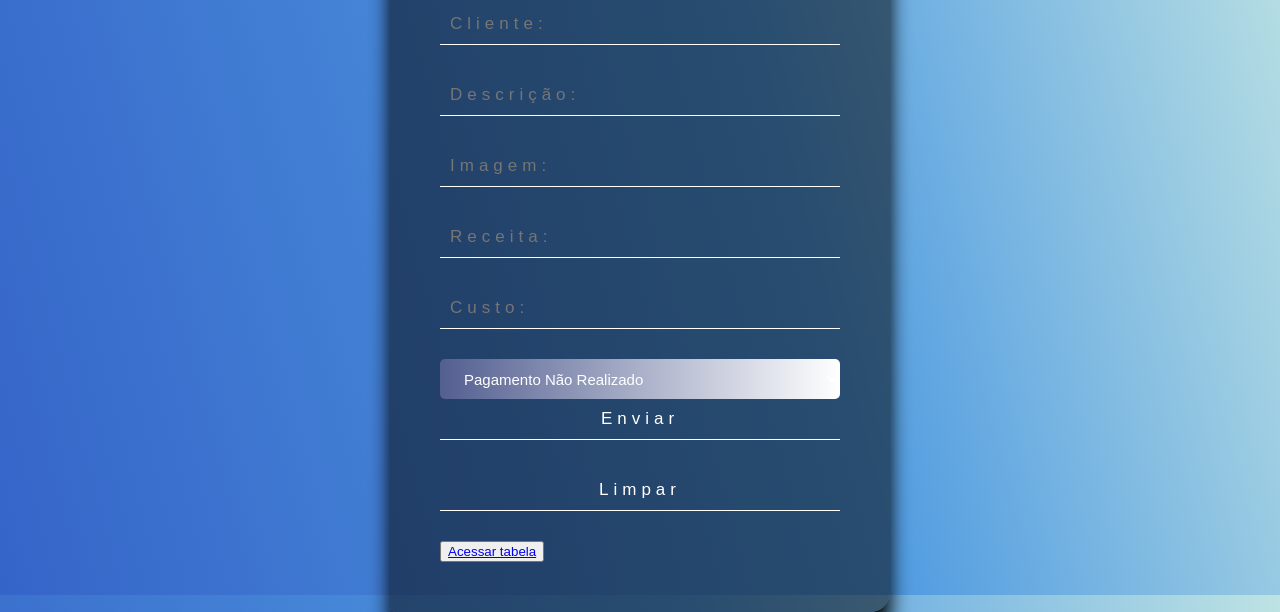
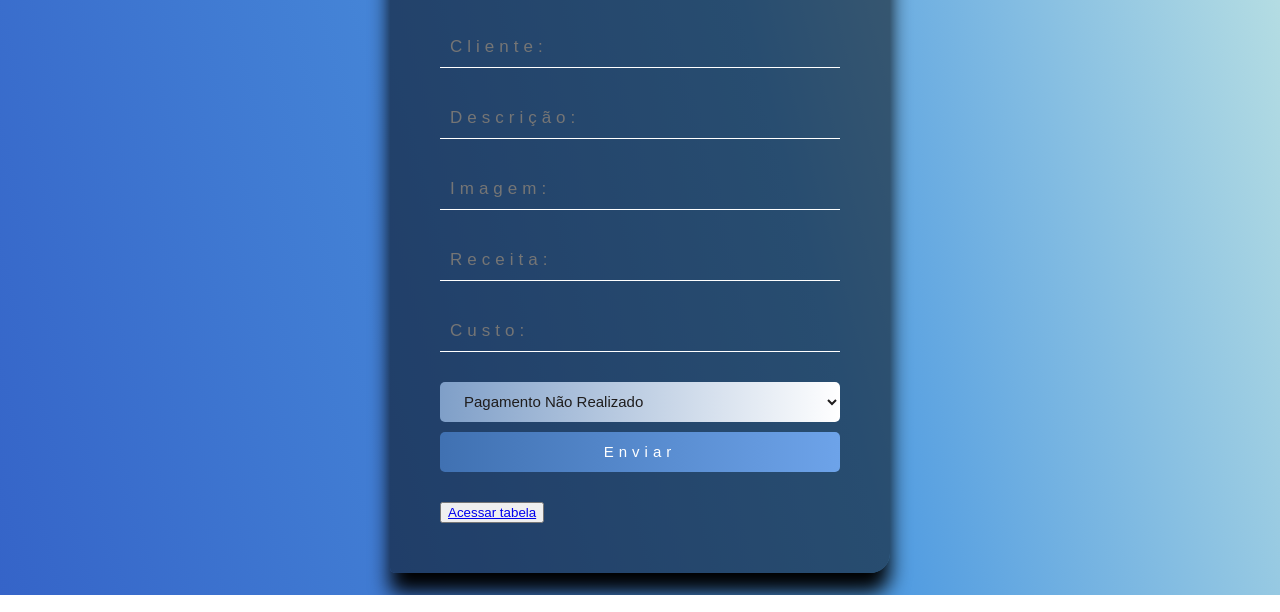
Before and after one commit to DevDaviDias/Pai-e-filho-refrigera-ao, a plain HTML site: page index.html in a window 1280 px wide. Shown: the part 205-817 px from the top of the page. Drawn offline with Linux system fonts and the light colour scheme; a web font is replaced by a local one.

Commit message:
estling v3

```diff
--- a/index.html
+++ b/index.html
@@ -27,16 +27,16 @@
                 <option value="Nao">Pagamento Não Realizado</option>
                 <option value="Sim">Pagamento Realizado</option>
             </select><br>
-            <input class="itensS" type="submit" value="Enviar"/>
-            <input class="itensS" type="reset" value="Limpar"/>
+            <input class="Enviar" type="submit" value="Enviar"/>
+
         </form>
 
 
-    <section>
-        <button >
+
+        <button class="button">
            <a href="https://docs.google.com/spreadsheets/d/1Rv7CBdPA7QAlQNDa4ps0RCD5zNYwiku40-YT4x81dAM/edit?gid=0#gid=0">Acessar tabela</a>
         </button>
-    </section>
+
     </div>
     <div></div>
     <script>
--- a/style.css
+++ b/style.css
@@ -18,7 +18,14 @@ body{
     position: relative;
 }
 .container h1{
-    color: white;
+    color: rgb(255, 255, 255);
+    text-align: center;
+    margin: 20px 0 30px;
+    font-family: arial;
+
+ }
+ .container h1 span{
+    color: rgb(109, 163, 233);
     text-align: center;
     margin: 20px 0 30px;
     font-family: arial;
@@ -39,15 +46,33 @@ body{
     -webkit-box-sizing: border-box;
     -moz-box-sizing: border-box;
 }
+.container .Enviar {
+    width: 100%;
+    height: 40px;
+    border: none;
+    color: white;
+    margin-top: 10px;
+    padding: 10px 20px;
+    font-size: 15px;
+    cursor: pointer;
+    background: linear-gradient(to right, rgb(64, 113, 178),rgb(109, 163, 233));
+    border-radius: 5px;
+
+}
+
 .container .tabela {
     width: 100%;
     height: 40px;
     border: none;
-    color: white;
+    color: rgb(31, 29, 29);
     padding: 10px 20px;
     font-size: 15px;
     cursor: pointer;
-    background: linear-gradient(to right, rgba(113, 113, 168, 0.623), white);
+    background: linear-gradient(to right, rgb(127, 159, 200), white);
     border-radius: 5px;
 
 }
+.button{
+    text-decoration: none;
+   color: white;
+}
```
